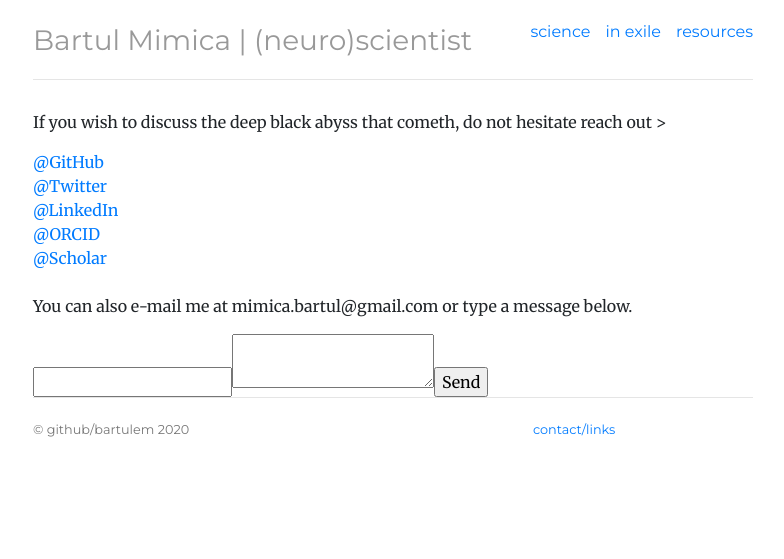
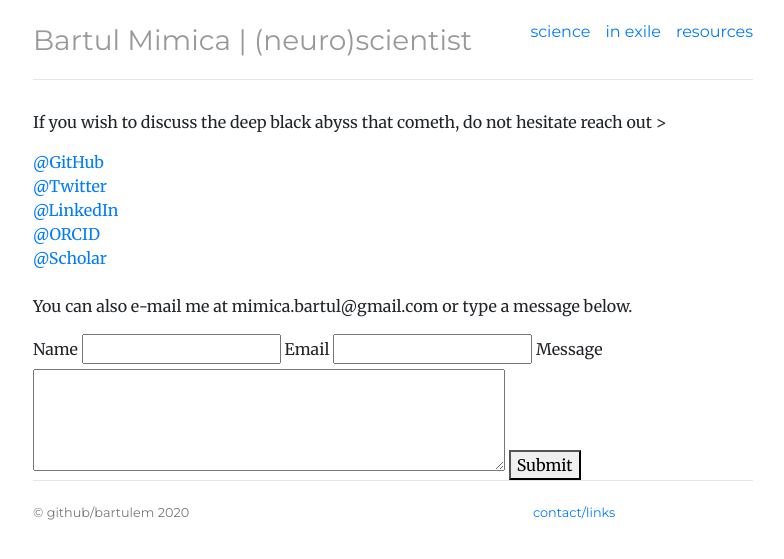
Before and after one commit to bartulem/bartulem.github.io, a Jekyll site: the page built from contact/index.html, in a window 1280 px wide. Shown: the top 559 px of the page, without its empty margins (247-1031 px from the left). Built offline with Jekyll 4.4.1, drawn with Linux system fonts in a browser that asks for light colours.

Commit message:
Update index.html

```diff
--- a/contact/index.html
+++ b/contact/index.html
@@ -20,6 +20,18 @@ description: bartulem | (neuro)scientist
 	<br>
 	<li>You can also e-mail me at <span class="obfuscate">mimica.bartul@gmail.com</span> or type a message below.</li>
 	</ul>
-	<form action="http://formspree.io/mimca.bartul@gmail.com"><input type="email" name="_replyto"><textarea name="body"></textarea><input method="POST" type="submit" value="Send"></form>
+
+	<form accept-charset="UTF-8" action="https://www.formbackend.com/f/fcbfc7c5ae7c70f3" method="POST">
+  	  <label for="name">Name</label>
+  	  <input type="text" id="name" name="name" required>
+
+  	  <label for="email">Email</label>
+  	  <input type="email" id="email" name="email" required>
+
+	  <label for="comment">Message</label>
+	  <textarea rows="4" cols="50" name="comment" required></textarea>
+
+  	  <button type="submit">Submit</button>
+	</form>
 
 </div>
```
